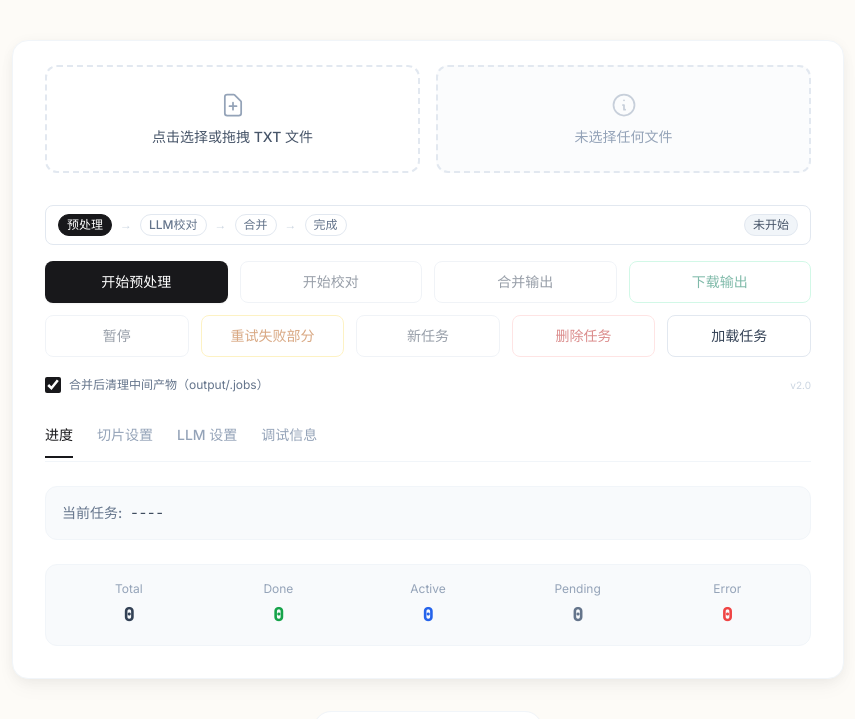
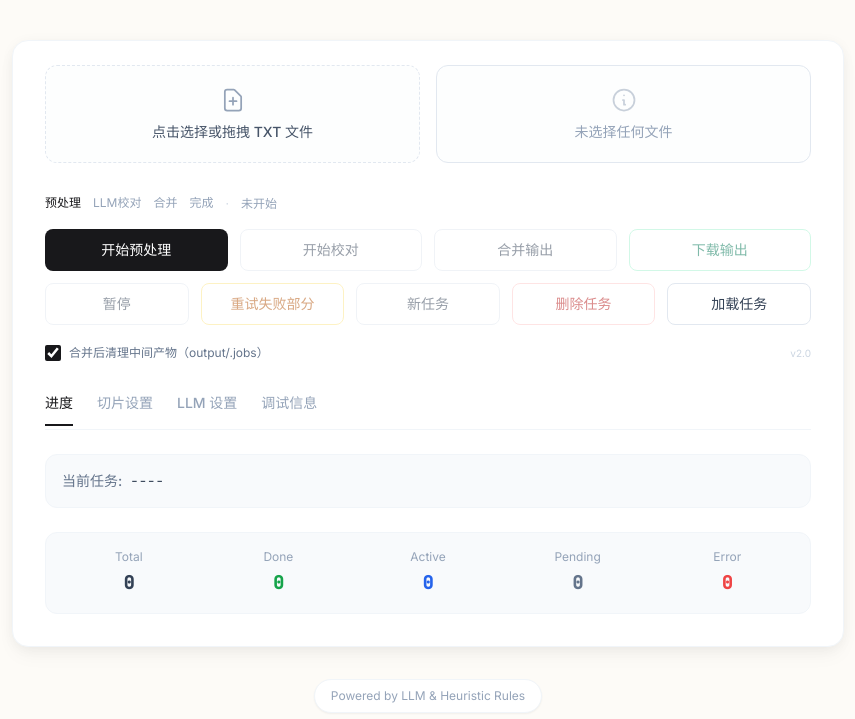
Before and after one commit to zhu-jl18/novel-proofer, a FastAPI app: page / in a window 1280 px wide. Shown: the part 188-907 px from the top of the page, without its empty margins (212-1067 px from the left). Run offline with FastAPI, Linux system fonts and the light colour scheme; some libraries are stand-ins or nearby versions.

Commit message:
fix(api,ui): robust loaded-job word count
- /input-stats falls back to summing output/.jobs/<id>/pre/*.txt when output/.inputs is missing
- UI simplifies loaded-task hint text and lightens key panels/buttons
- docs+tests updated

```diff
--- a/templates/index.html
+++ b/templates/index.html
@@ -41,6 +41,8 @@
     .tab-btn.active { color: #18181b; }
     .tab-btn.active::after { content: ''; position: absolute; bottom: -1px; left: 0; right: 0; height: 2px; background: #18181b; }
 
+    .wf-step[style*="--wf-underline"]::after { content: ''; position: absolute; bottom: 0; left: 0; right: 0; height: 2px; background: currentColor; border-radius: 1px; }
+
     .filter-btn.active { background-color: #18181b; color: white; border-color: #18181b; }
 
     /* Smooth fade for content */
@@ -74,7 +76,7 @@
           <div class="mb-8">
             <div class="grid grid-cols-1 md:grid-cols-2 gap-4">
               <!-- 区域1: 文件选择框 -->
-              <div class="file-drop group relative p-6 border-2 border-dashed border-slate-200 rounded-xl hover:border-ink/50 hover:bg-slate-50 transition-all duration-200 cursor-pointer text-center" id="fileDrop">
+              <div class="file-drop group relative p-5 border border-dashed border-slate-200 rounded-xl bg-slate-50/30 hover:border-slate-300 hover:bg-slate-50/50 transition-colors duration-200 cursor-pointer text-center" id="fileDrop">
                 <div class="pointer-events-none">
                   <div class="mb-2 text-slate-400 group-hover:text-ink transition-colors">
                     <svg class="w-7 h-7 mx-auto" fill="none" viewBox="0 0 24 24" stroke="currentColor">
@@ -86,7 +88,7 @@
                 <input name="file" type="file" accept=".txt,text/plain" required class="absolute inset-0 w-full h-full opacity-0 cursor-pointer" />
               </div>
               <!-- 区域2: 文件信息显示 -->
-              <div class="p-6 border-2 border-dashed border-slate-200 rounded-xl bg-slate-50/50 flex flex-col justify-center" id="fileInfoPanel">
+              <div class="p-5 border border-slate-200 rounded-xl bg-slate-50/30 flex flex-col justify-center" id="fileInfoPanel">
                 <div class="text-center text-slate-400" id="fileInfoEmpty">
                   <svg class="w-7 h-7 mx-auto mb-2 opacity-50" fill="none" viewBox="0 0 24 24" stroke="currentColor">
                     <path stroke-linecap="round" stroke-linejoin="round" stroke-width="1.5" d="M13 16h-1v-4h-1m1-4h.01M21 12a9 9 0 11-18 0 9 9 0 0118 0z" />
@@ -116,23 +118,21 @@
           </div>
 
           <!-- Workflow Stepper -->
-          <div class="mb-4 flex flex-wrap items-center justify-between gap-2 rounded-lg border border-slate-200 bg-white/70 px-3 py-2">
-            <div class="flex items-center gap-2 text-xs font-medium text-slate-500" id="workflowStepper" aria-label="Workflow">
-              <span class="inline-flex items-center rounded-full border px-2 py-0.5 text-xs font-medium border-ink bg-ink text-white" data-wf-step="validate" title="预处理：解码、切片、本地规则粗处理（不调用 LLM）">预处理</span>
-              <span class="text-slate-300">→</span>
-              <span class="inline-flex items-center rounded-full border px-2 py-0.5 text-xs font-medium border-slate-200 bg-white text-slate-500" data-wf-step="process" title="LLM 校对：逐分片调用 LLM + 输出校验 + 自动重试">LLM校对</span>
-              <span class="text-slate-300">→</span>
-              <span class="inline-flex items-center rounded-full border px-2 py-0.5 text-xs font-medium border-slate-200 bg-white text-slate-500" data-wf-step="merge" title="合并：将各分片输出合并为最终文件（可选清理中间产物）">合并</span>
-              <span class="text-slate-300">→</span>
-              <span class="inline-flex items-center rounded-full border px-2 py-0.5 text-xs font-medium border-slate-200 bg-white text-slate-500" data-wf-step="done" title="完成：输出文件已生成，可下载/新任务">完成</span>
+          <div class="mb-4 flex items-center gap-3 text-xs">
+            <div class="flex items-center gap-3" id="workflowStepper" aria-label="Workflow">
+              <span class="wf-step relative pb-0.5 cursor-help text-ink font-medium" data-wf-step="validate" title="预处理：解码、切片、本地规则粗处理（不调用 LLM）">预处理</span>
+              <span class="wf-step relative pb-0.5 cursor-help text-slate-400" data-wf-step="process" title="LLM 校对：逐分片调用 LLM + 输出校验 + 自动重试">LLM校对</span>
+              <span class="wf-step relative pb-0.5 cursor-help text-slate-400" data-wf-step="merge" title="合并：将各分片输出合并为最终文件（可选清理中间产物）">合并</span>
+              <span class="wf-step relative pb-0.5 cursor-help text-slate-400" data-wf-step="done" title="完成：输出文件已生成，可下载/新任务">完成</span>
             </div>
-            <span id="wfStateBadge" class="inline-flex items-center rounded-full px-2 py-0.5 text-xs font-mono border border-slate-200 bg-slate-100 text-slate-600">未开始</span>
+            <span class="text-slate-300">·</span>
+            <span id="wfStateBadge" class="text-slate-400">未开始</span>
           </div>
 
           <!-- Action Buttons -->
           <div class="grid gap-3 mb-5">
             <div class="grid grid-cols-2 sm:grid-cols-4 gap-3" id="actionPrimary">
-              <button type="button" id="btnValidate" class="w-full px-5 py-2.5 bg-ink hover:bg-zinc-800 text-white text-sm font-medium rounded-lg shadow-sm hover:shadow transition-all active:scale-[0.98]">
+              <button type="button" id="btnValidate" class="w-full px-5 py-2.5 bg-ink hover:bg-zinc-800 text-white text-sm font-medium rounded-lg transition-colors active:scale-[0.99]">
                 开始预处理
               </button>
               <button type="button" id="btnProcess" class="w-full px-5 py-2.5 bg-white border border-slate-200 text-slate-700 hover:bg-slate-50 hover:border-slate-300 text-sm font-medium rounded-lg transition-colors opacity-50 cursor-not-allowed" disabled>
@@ -174,7 +174,7 @@
           </div>
 
           <!-- Progress Card -->
-          <div class="mb-8 hidden rounded-xl border border-slate-200 bg-slate-50 p-4" id="progress">
+          <div class="mb-8 hidden rounded-xl border border-slate-100 bg-slate-50/40 p-4" id="progress">
             <div class="flex items-start justify-between gap-4 mb-2">
               <div class="min-w-0 flex-1">
                 <div class="text-sm font-medium text-slate-700" id="metaLeft">准备中</div>
@@ -195,7 +195,7 @@
 
           <!-- Output Message Area -->
           <div class="mb-8 hidden" id="out">
-            <div class="p-4 bg-slate-50 rounded-lg border border-slate-100">
+            <div class="p-4 bg-slate-50/40 rounded-lg border border-slate-100">
               <pre id="outText" class="text-xs font-mono text-slate-600 whitespace-pre-wrap break-all"></pre>
             </div>
           </div>
@@ -571,6 +571,9 @@
       return String(text || '').replace(/\s/g, '').length;
     }
 
+    const INPUT_CHARS_MISSING = Symbol('INPUT_CHARS_MISSING');
+    const INPUT_CHARS_ERROR = Symbol('INPUT_CHARS_ERROR');
+
     const _inputCharsCache = new Map();
     const _inputCharsInFlight = new Set();
 
@@ -583,14 +586,34 @@
       try {
         const res = await fetch(`api/v1/jobs/${encodeURIComponent(jid)}/input-stats`);
         const data = await res.json().catch(() => null);
-        if (!res.ok) return;
-        const n = Number(data?.input_chars || 0);
-        if (!Number.isFinite(n) || n < 0) return;
-        _inputCharsCache.set(jid, Math.floor(n));
+        if (!res.ok) {
+          const marker = (res.status === 404) ? INPUT_CHARS_MISSING : INPUT_CHARS_ERROR;
+          _inputCharsCache.set(jid, marker);
+          if (currentJobId === jid && fileWordCount) {
+            fileWordCount.textContent = (marker === INPUT_CHARS_MISSING) ? '-' : '读取失败';
+          }
+          return;
+        }
+
+        const n = Number(data?.input_chars);
+        if (!Number.isFinite(n) || n < 0) {
+          _inputCharsCache.set(jid, INPUT_CHARS_ERROR);
+          if (currentJobId === jid && fileWordCount) {
+            fileWordCount.textContent = '读取失败';
+          }
+          return;
+        }
+
+        const count = Math.floor(n);
+        _inputCharsCache.set(jid, count);
         if (currentJobId === jid && fileWordCount) {
-          fileWordCount.textContent = Math.floor(n).toLocaleString();
+          fileWordCount.textContent = count.toLocaleString();
         }
       } catch (e) {
+        _inputCharsCache.set(jid, INPUT_CHARS_ERROR);
+        if (currentJobId === jid && fileWordCount) {
+          fileWordCount.textContent = '读取失败';
+        }
       } finally {
         _inputCharsInFlight.delete(jid);
       }
@@ -630,12 +653,17 @@
       }
 
       if (hasJob) {
-        if (fileDropText) fileDropText.textContent = '已加载任务（输入已缓存）';
+        const jid = String(job?.id || '').trim();
+        const cached = jid ? _inputCharsCache.get(jid) : null;
+        if (fileDropText) fileDropText.textContent = '已加载任务（无需重新选择文件）';
         if (fileInfoEmptyText) fileInfoEmptyText.textContent = '已加载任务（无需重新选择文件）';
         if (fileName) fileName.textContent = String(job?.input_filename || '-');
-        const jid = String(job?.id || '').trim();
-        const cached = jid ? _inputCharsCache.get(jid) : null;
-        if (fileWordCount) fileWordCount.textContent = (typeof cached === 'number') ? cached.toLocaleString() : '读取中...';
+        if (fileWordCount) {
+          if (typeof cached === 'number') fileWordCount.textContent = cached.toLocaleString();
+          else if (cached === INPUT_CHARS_MISSING) fileWordCount.textContent = '-';
+          else if (cached === INPUT_CHARS_ERROR) fileWordCount.textContent = '读取失败';
+          else fileWordCount.textContent = '读取中...';
+        }
         if (fileInfoEmpty) fileInfoEmpty.classList.add('hidden');
         if (fileInfoContent) fileInfoContent.classList.remove('hidden');
         if (jid && cached == null) ensureJobInputChars(jid);
@@ -1157,39 +1185,48 @@
       const hasJob = !!job;
 
       const order = ['validate', 'process', 'merge', 'done'];
+      const labels = { validate: '预处理', process: 'LLM校对', merge: '合并', done: '完成' };
       let cur = hasJob ? phase : 'validate';
       if (!order.includes(cur)) cur = 'validate';
       if (state === 'done') cur = 'done';
-
       const curIdx = order.indexOf(cur);
-
-      const base = 'inline-flex items-center rounded-full border px-2 py-0.5 text-xs font-medium cursor-help';
-      const clsIdle = 'border-slate-200 bg-white text-slate-500';
-      const clsDone = 'border-slate-200 bg-slate-100 text-slate-500';
-      const clsActive = 'border-ink bg-ink text-white';
-      const clsError = 'border-red-200 bg-red-50 text-red-700';
 
       document.querySelectorAll('[data-wf-step]').forEach((el) => {
         const step = String(el.getAttribute('data-wf-step') || '').toLowerCase();
         const idx = order.indexOf(step);
-        let variant = clsIdle;
-        if (idx >= 0 && idx < curIdx) variant = clsDone;
-        if (idx === curIdx) variant = (hasJob && state === 'error') ? clsError : clsActive;
-        el.className = `${base} ${variant}`;
+        const isDone = idx >= 0 && idx < curIdx;
+        const isActive = idx === curIdx;
+        const isError = isActive && hasJob && state === 'error';
+
+        // Reset classes
+        el.className = 'wf-step relative pb-0.5 cursor-help transition-colors';
+        if (isDone) {
+          el.classList.add('text-slate-400');
+          el.innerHTML = labels[step] + ' <span class="text-emerald-500">✓</span>';
+        } else if (isActive) {
+          el.classList.add(isError ? 'text-red-600' : 'text-ink', 'font-medium');
+          el.innerHTML = labels[step];
+          // Add underline via pseudo-element style
+          el.style.setProperty('--wf-underline', '1');
+        } else {
+          el.classList.add('text-slate-400');
+          el.innerHTML = labels[step];
+        }
+        if (!isActive) el.style.removeProperty('--wf-underline');
       });
 
       if (wfStateBadge) {
-        const badgeBase = 'inline-flex items-center rounded-full px-2 py-0.5 text-xs font-mono border';
         let badgeText = '未开始';
-        let badgeVariant = 'border-slate-200 bg-slate-100 text-slate-600';
+        let badgeCls = 'text-xs text-slate-400';
         if (hasJob) {
           badgeText = _stateLabel(state);
-          if (state === 'paused') badgeVariant = 'border-amber-200 bg-amber-50 text-amber-700';
-          else if (state === 'error') badgeVariant = 'border-red-200 bg-red-50 text-red-700';
-          else if (state === 'done') badgeVariant = 'border-emerald-200 bg-emerald-50 text-emerald-700';
+          if (state === 'paused') badgeCls = 'text-xs text-amber-600';
+          else if (state === 'error') badgeCls = 'text-xs text-red-600';
+          else if (state === 'done') badgeCls = 'text-xs text-emerald-600';
+          else badgeCls = 'text-xs text-slate-500';
         }
         wfStateBadge.textContent = badgeText;
-        wfStateBadge.className = `${badgeBase} ${badgeVariant}`;
+        wfStateBadge.className = badgeCls;
       }
     }
 
@@ -1198,11 +1235,11 @@
       const phase = String(job?.phase || '').toLowerCase();
       const hasJob = !!job;
 
-      const BTN_SOLID_INK = 'w-full px-5 py-2.5 bg-ink hover:bg-zinc-800 text-white text-sm font-medium rounded-lg shadow-sm hover:shadow transition-all active:scale-[0.98]';
+      const BTN_SOLID_INK = 'w-full px-5 py-2.5 bg-ink hover:bg-zinc-800 text-white text-sm font-medium rounded-lg transition-colors active:scale-[0.99]';
       const BTN_OUTLINE = 'w-full px-5 py-2.5 bg-white border border-slate-200 text-slate-700 hover:bg-slate-50 hover:border-slate-300 text-sm font-medium rounded-lg transition-colors';
-      const BTN_SOLID_EMERALD = 'w-full px-5 py-2.5 bg-emerald-600 hover:bg-emerald-700 text-white text-sm font-medium rounded-lg shadow-sm hover:shadow transition-all active:scale-[0.98]';
+      const BTN_SOLID_EMERALD = 'w-full px-5 py-2.5 bg-emerald-600 hover:bg-emerald-700 text-white text-sm font-medium rounded-lg transition-colors active:scale-[0.99]';
       const BTN_OUTLINE_EMERALD = 'w-full px-5 py-2.5 bg-white border border-emerald-200 text-emerald-700 hover:bg-emerald-50 text-sm font-medium rounded-lg transition-colors';
-      const BTN_SOLID_AMBER = 'w-full px-5 py-2.5 bg-amber-500 hover:bg-amber-600 text-white text-sm font-medium rounded-lg shadow-sm hover:shadow transition-all active:scale-[0.98]';
+      const BTN_SOLID_AMBER = 'w-full px-5 py-2.5 bg-amber-500 hover:bg-amber-600 text-white text-sm font-medium rounded-lg transition-colors active:scale-[0.99]';
       const BTN_OUTLINE_AMBER = 'w-full px-5 py-2.5 bg-white border border-amber-200 text-amber-700 hover:bg-amber-50 text-sm font-medium rounded-lg transition-colors';
       const BTN_OUTLINE_RED = 'w-full px-5 py-2.5 bg-white border border-red-200 text-red-700 hover:bg-red-50 text-sm font-medium rounded-lg transition-colors';
 
```
Also changed, not shown: docs/USAGE.md (+1 -0 lines), novel_proofer/api.py (+23 -3 lines), tests/api/test_endpoints.py (+15 -0 lines).
